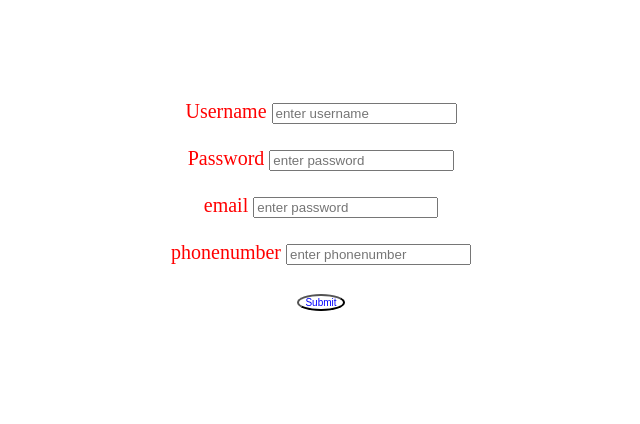
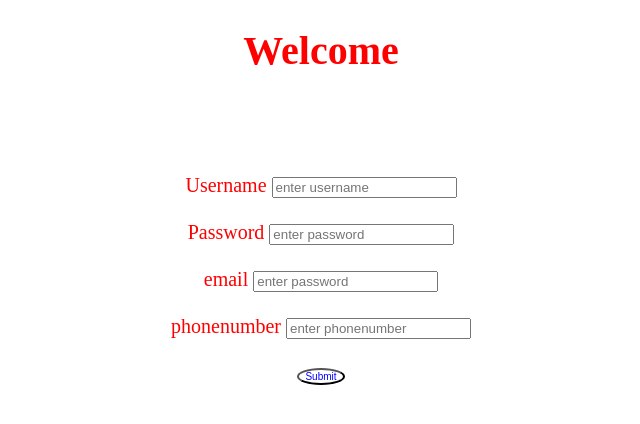
Before and after one commit to Shiny755/registration, a plain HTML site: page index.html in a window 1280 px wide. Shown: the whole page, without its empty margins (319-959 px from the left). Drawn offline with Linux system fonts and the light colour scheme.

Commit message:
buttonchange

```diff
--- a/index.html
+++ b/index.html
@@ -7,6 +7,7 @@
   <link rel="stylesheet" href="styles.css">
 </head>
 <body >
+  <h1 style="text-align: center;">Welcome</h1>
   <form align="center" style="margin-top:100px;">
     <label >Username</label>
     <input type="text" id="username" placeholder="enter username">
```
